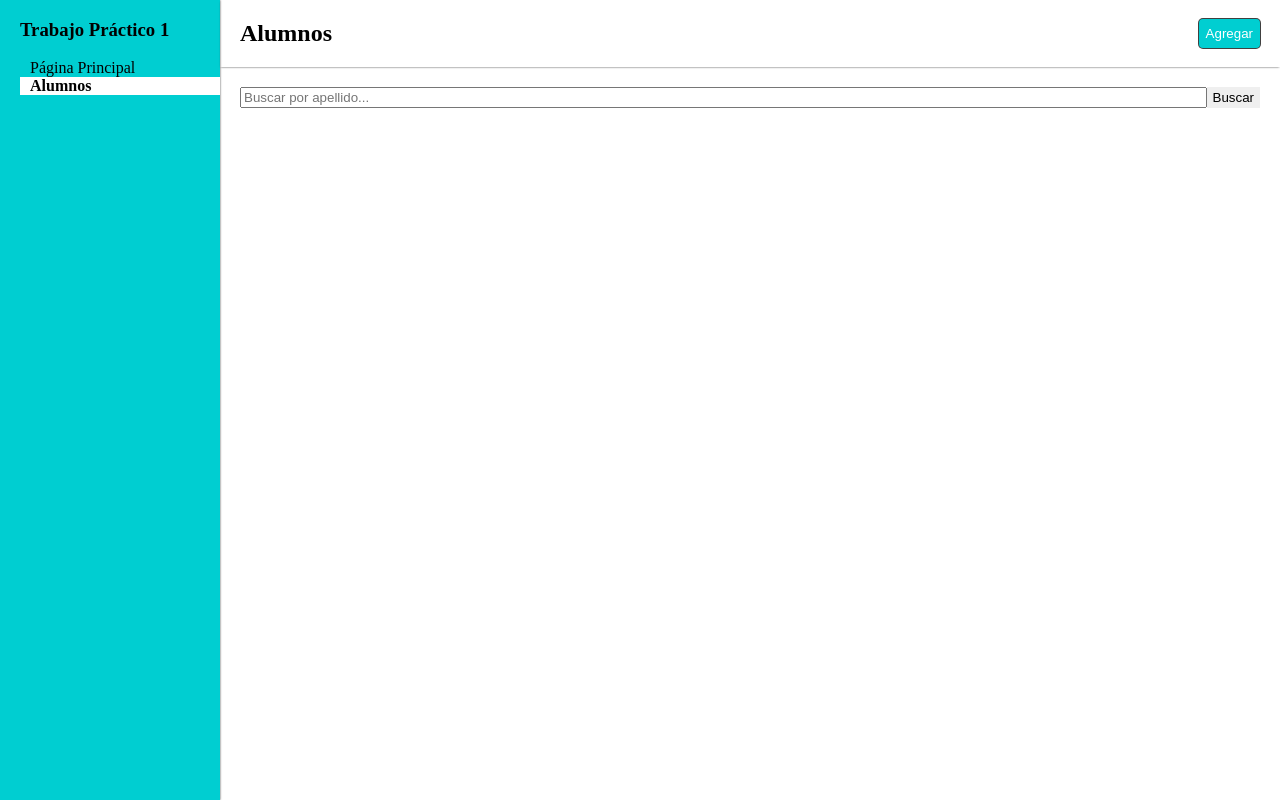
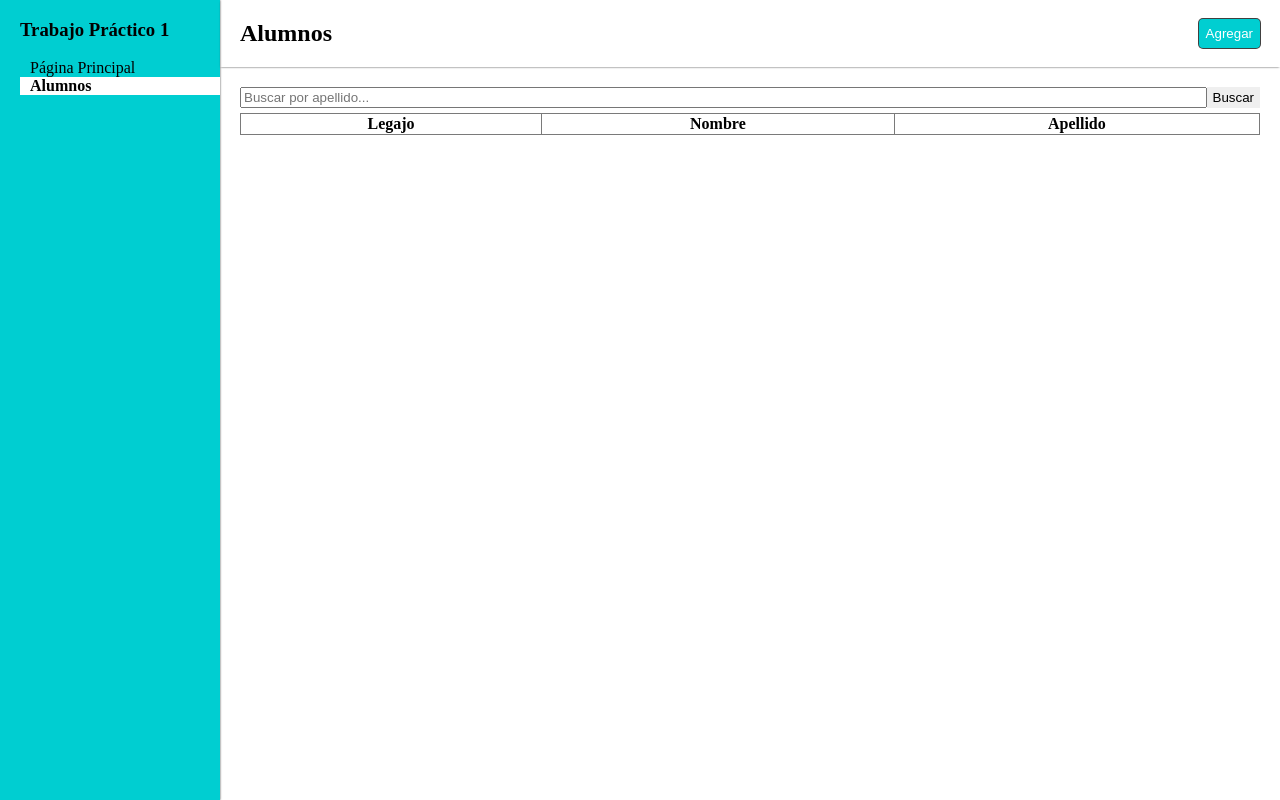
Before and after one commit to jorgereyesti/practico-1, a plain HTML site: page student.html in a window 1280 px wide. Drawn offline with Linux system fonts and the light colour scheme.

Commit message:
Add Table Student

```diff
--- a/student.html
+++ b/student.html
@@ -23,6 +23,18 @@
                 <input type="text" id="searchInput" onkeyup="filterByLastName()" placeholder="Buscar por apellido...">
                 <button class="button-search" id="searchButton">Buscar</button>
             </div>
+            <div class="table-student">
+                <table id="tableStudent">
+                    <thead>
+                        <tr>
+                            <th>Legajo</th>
+                            <th>Nombre</th>
+                            <th>Apellido</th>
+                        </tr>
+                    </thead>
+                    <tbody></tbody>
+                </table>
+            </div>
         </div>
     </div>
 
--- a/style.css
+++ b/style.css
@@ -68,7 +68,7 @@ a{
 }
 .body-student {
     display: flex;
-    padding: 20px 20px;
+    padding: 20px 20px 5px;
 
 }
 .page-student {
@@ -77,3 +77,14 @@ a{
 input {
     width: 100%;
 }
+.table-student {
+    padding: 0px 20px 0px;
+}
+table {
+    width: 100%;
+    border-collapse: collapse;
+    border: 1px solid #7a7a7a;
+}
+table, th, td {
+    border: 1px solid #7a7a7a;
+}
```
